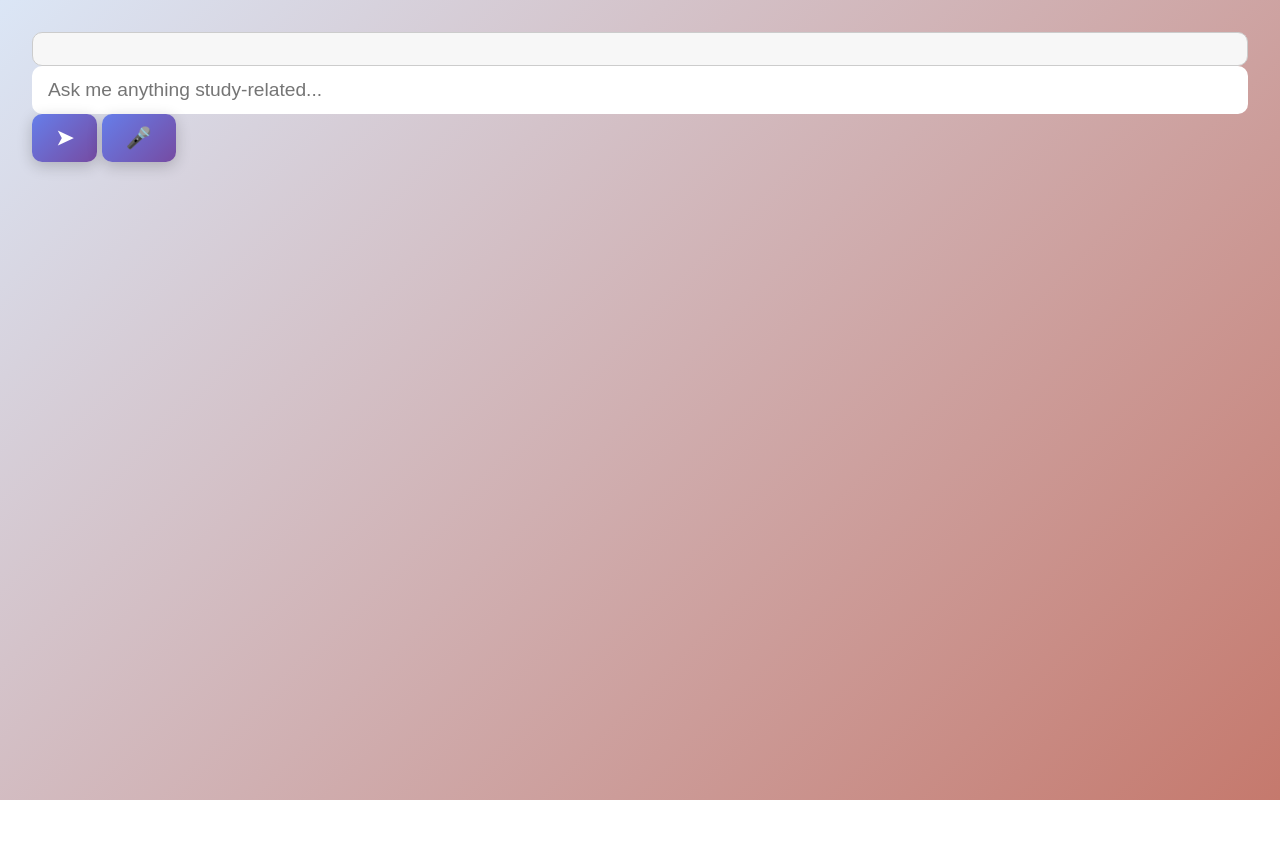
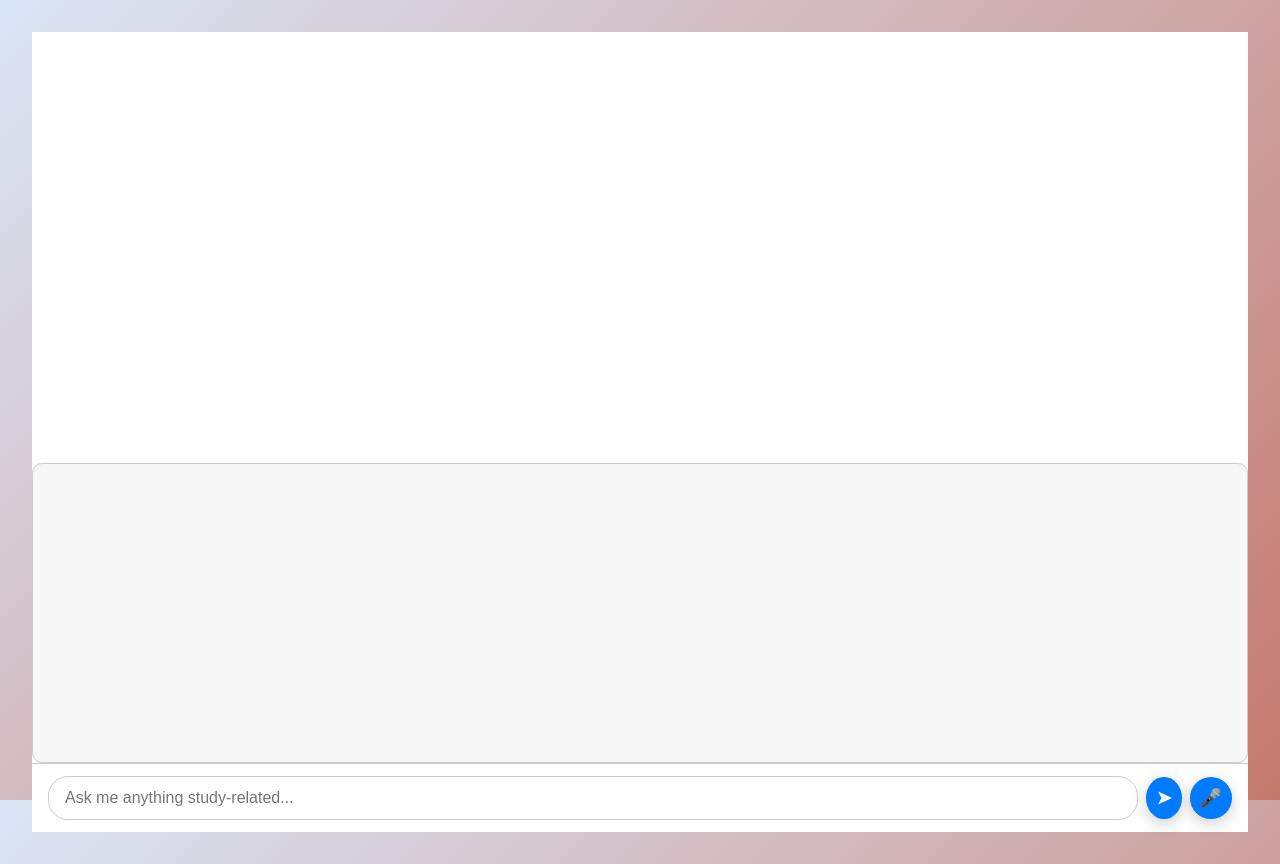
Before and after one commit to Ishan262/studyalaya.github.io, a website: page ai.html in a window 1280 px wide. Before the commit the page ends 800 px from the top, so only its background shows below. Drawn offline with Linux system fonts and the light colour scheme.

Commit message:
Update styles.css

```diff
--- a/styles.css
+++ b/styles.css
@@ -253,3 +253,59 @@ input:focus {
         padding: 1rem;
     }
 }
+.chat-wrapper {
+    position: relative;
+    width: 100%;
+    height: 100vh;
+    display: flex;
+    flex-direction: column;
+    justify-content: flex-end;
+    background: #fff;
+}
+
+.chat-log {
+    flex: 1;
+    overflow-y: auto;
+    display: flex;
+    flex-direction: column;
+    padding: 1rem;
+}
+
+.chat-input {
+    display: flex;
+    padding: 0.75rem 1rem;
+    border-top: 1px solid #ccc;
+    background: rgba(255, 255, 255, 0.9);
+    backdrop-filter: blur(6px);
+    align-items: center;
+}
+
+.chat-input input {
+    flex: 1;
+    padding: 0.75rem 1rem;
+    font-size: 1rem;
+    border-radius: 20px;
+    border: 1px solid #ccc;
+}
+
+.chat-input button {
+    margin-left: 0.5rem;
+    border: none;
+    border-radius: 50%;
+    padding: 10px;
+    font-size: 18px;
+    background: #007bff;
+    color: white;
+    cursor: pointer;
+    transition: background 0.3s;
+}
+
+.chat-input button:hover {
+    background: #0056b3;
+}
+
+@media (max-width: 768px) {
+    .chat-input input {
+        font-size: 1rem;
+    }
+}
```
